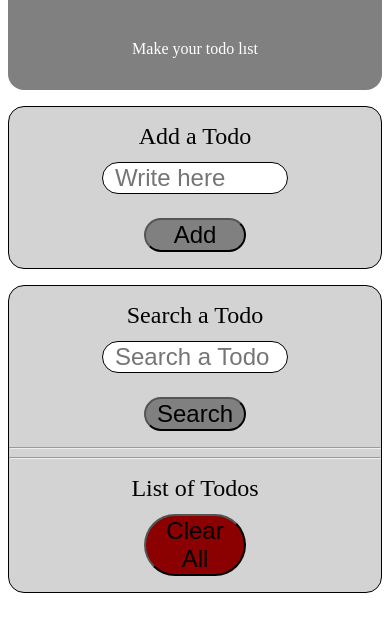
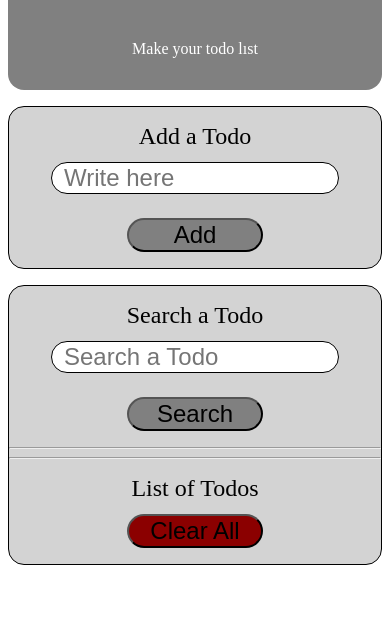
Before and after one commit to barisarabasuren/todolist, a plain HTML site: page index.html in a window 390 px wide. Shown: the part 101-732 px from the top of the page. Drawn offline with Linux system fonts and the light colour scheme.

Commit message:
Add files via upload

```diff
--- a/style.css
+++ b/style.css
@@ -40,11 +40,17 @@ h1 {
     width: 50%;
 }
 
+@media (max-width: 500px) {
+    #todo-input, #todo-search-input {
+        width: 80%;
+    }
+}
+
 #submit-todo-button, #search-todo-button, #clear-all-button {
     font-size: 1.5em;
     background-color: gray;
     border-radius: 1.5em;
-    width: 30%;
+    width: 40%;
 }
 #clear-all-button {
     background-color: darkred;
@@ -74,6 +80,12 @@ li {
     padding: 0 0.5em;
 }
 
+@media (max-width: 500px) {
+    li {
+        width: 80%;
+    }
+}
+
 .danger {
     background-color: darkred;
 
```
